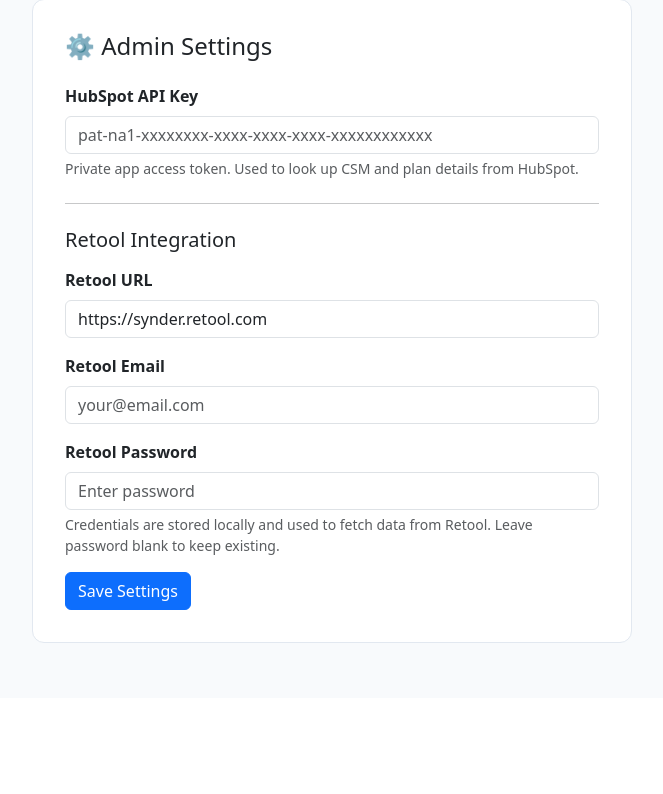
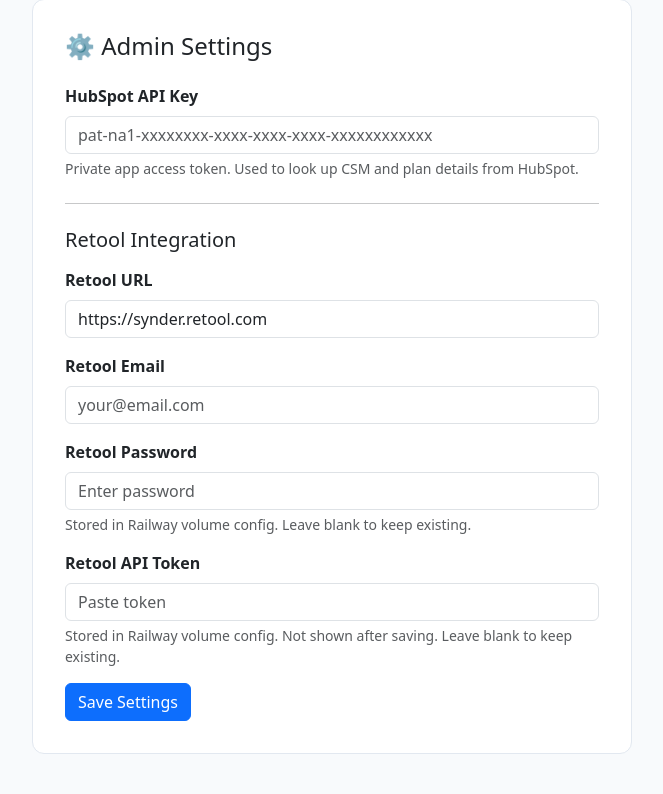
Before and after one commit to minerva-synder/synder-analytics, a Flask app: page /admin/settings in a window 1280 px wide. Shown: the part 102-896 px from the top of the page, without its empty margins (308-971 px from the left). Before the commit the page ends 745 px from the top, so only its background shows below. Run offline with Flask 3, Linux system fonts and the light colour scheme; the visitor is signed in with stand-in values (Sample User, id 1).

Commit message:
feat: settings field for Retool API token (persisted in /data config)

```diff
--- a/app.py
+++ b/app.py
@@ -1824,6 +1824,9 @@
         retool_pw = request.form.get("retool_password", "").strip()
         if retool_pw:  # Only update password if provided (don't blank it on re-save)
             cfg["retool_password"] = retool_pw
+        retool_token = request.form.get("retool_api_token", "").strip()
+        if retool_token:  # Only update token if provided
+            cfg["retool_api_token"] = retool_token
         save_config(cfg)
         saved = True
     cfg = load_config()
@@ -1832,6 +1835,7 @@
                            retool_url=cfg.get("retool_url", "https://synder.retool.com"),
                            retool_email=cfg.get("retool_email", ""),
                            retool_has_password=bool(cfg.get("retool_password", "")),
+                           retool_has_token=bool(cfg.get("retool_api_token", "")),
                            saved=saved)
 
 
--- a/templates/settings.html
+++ b/templates/settings.html
@@ -44,7 +44,12 @@
     <div class="mb-3">
       <label class="form-label fw-bold">Retool Password</label>
       <input type="password" name="retool_password" class="form-control" value="" placeholder="{% if retool_has_password %}••••••••  (saved — leave blank to keep){% else %}Enter password{% endif %}">
-      <div class="form-text">Credentials are stored locally and used to fetch data from Retool. Leave password blank to keep existing.</div>
+      <div class="form-text">Stored in Railway volume config. Leave blank to keep existing.</div>
+    </div>
+    <div class="mb-3">
+      <label class="form-label fw-bold">Retool API Token</label>
+      <input type="password" name="retool_api_token" class="form-control" value="" placeholder="{% if retool_has_token %}••••••••  (saved — leave blank to keep){% else %}Paste token{% endif %}">
+      <div class="form-text">Stored in Railway volume config. Not shown after saving. Leave blank to keep existing.</div>
     </div>
     <button type="submit" class="btn btn-primary">Save Settings</button>
   </form>
```
